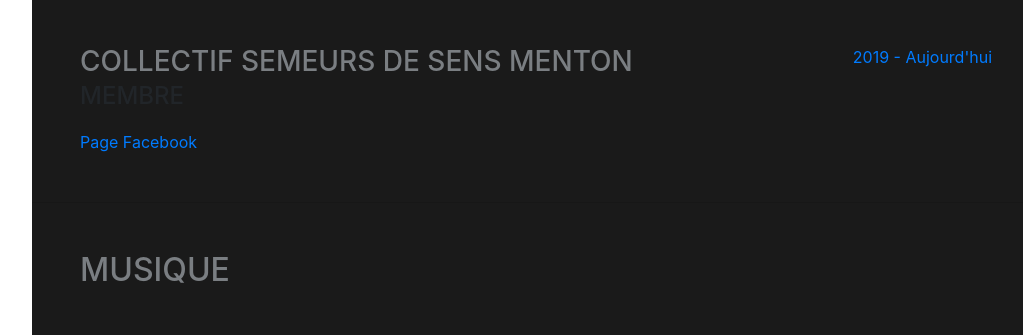
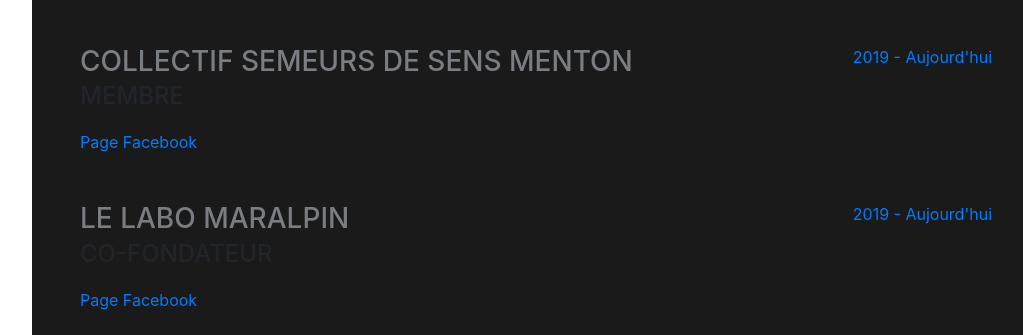
Before and after one commit to toddoli/toddoli.github.io, a website with bundled scripts: page index.html in a window 1280 px wide. Shown: the part 1502-1837 px from the top of the page, without its empty margins (240-1263 px from the left). Built offline with nearby package versions, Linux system fonts and the light colour scheme; a web font is replaced by a local one.

Commit message:
added Labo Maralpin

```diff
--- a/index.html
+++ b/index.html
@@ -144,6 +144,18 @@
             <span class="text-primary">2019 - Aujourd'hui</span>
           </div>
         </div>
+		<BR /><BR />
+
+        <div class="resume-item d-flex flex-column flex-md-row justify-content-between">
+          <div class="resume-content">
+            <h3 class="mb-0">Le Labo Maralpin</h3>
+            <div class="subheading mb-3">Co-fondateur</div>
+			<div><a target="_blank" href="https://www.facebook.com/labomaralpin">Page Facebook</a></div>
+          </div>
+          <div class="resume-date text-md-right">
+            <span class="text-primary">2019 - Aujourd'hui</span>
+          </div>
+        </div>
 
       </div>
     </section>
```
